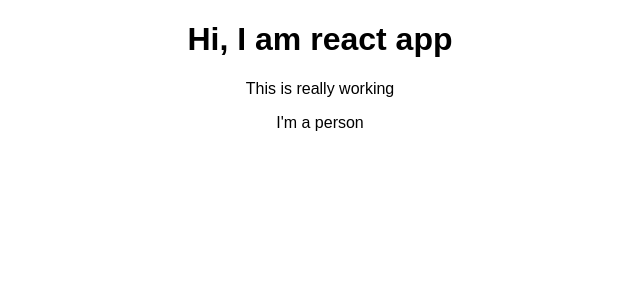
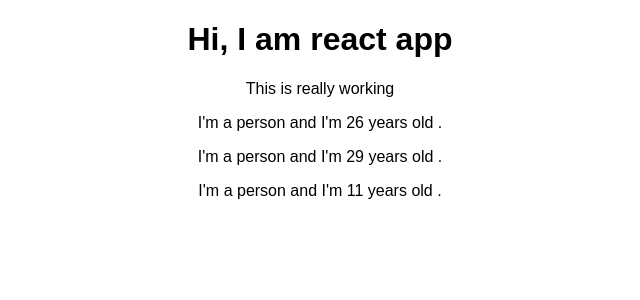
Before and after one commit to mostafahamed15/react-complete-guide, a React (Create React App) app: page / in a window 1280 px wide. Shown: the top 300 px of the page, without its empty margins (320-960 px from the left). Built offline with nearby package versions, Linux system fonts and the light colour scheme.

Commit message:
output dynamic content

```diff
--- a/src/App.js
+++ b/src/App.js
@@ -9,6 +9,8 @@
         <h1> Hi, I am react app </h1>
         <p>This is really working </p>
         <Person/>
+        <Person/>
+        <Person/>
       </div>
     );
    // return React.createElement('div', {className: 'App'}, React.createElement('h1',null , "Does it work now?"));
--- a/src/Person/Person.js
+++ b/src/Person/Person.js
@@ -1,5 +1,5 @@
 import React from 'react';
 const person = ()=>{
-    return <p>I'm a person</p>
+    return <p>I'm a person and I'm {Math.floor(Math.random()*30)} years old .</p>
 };
 export default person;
```
